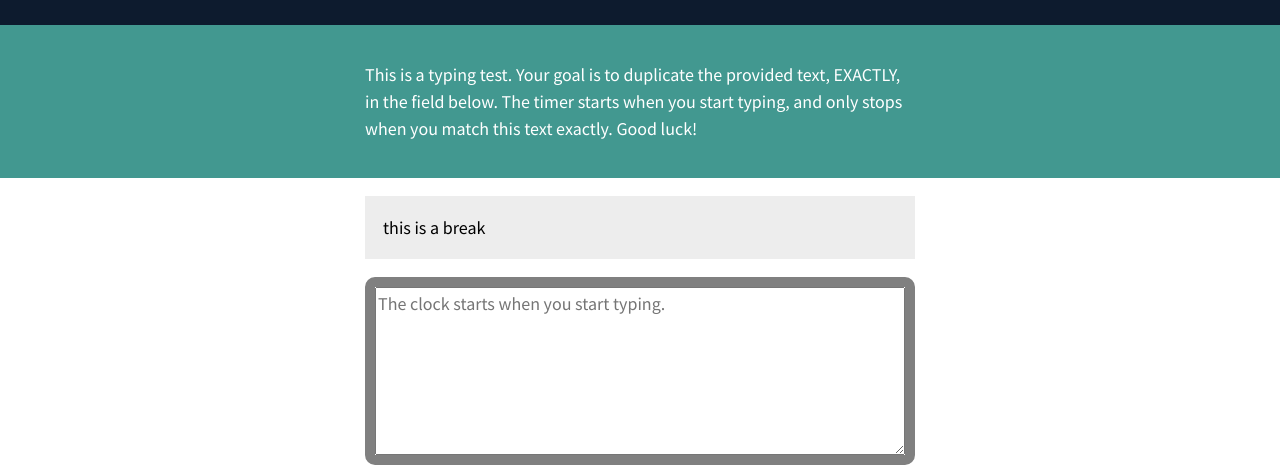
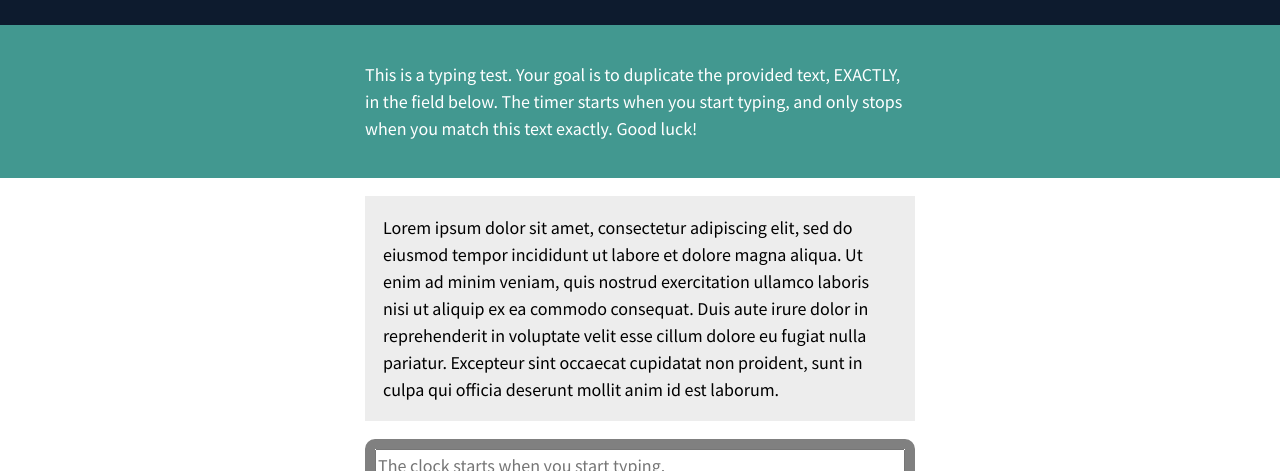
Before and after one commit to ggacusan10/SpeedTyper, a plain HTML site: page SpeedTyper/index.html in a window 1280 px wide. Shown: the part 113-584 px from the top of the page. Drawn offline with Linux system fonts and the light colour scheme.

Commit message:
modified

```diff
--- a/SpeedTyper/index.html
+++ b/SpeedTyper/index.html
@@ -20,10 +20,7 @@
         </article><!-- .intro -->
         <section class="test-area">
             <div id="origin-text">
-                <p>this
-                is
-              a
-            break</p>
+                <p>Lorem ipsum dolor sit amet, consectetur adipiscing elit, sed do eiusmod tempor incididunt ut labore et dolore magna aliqua. Ut enim ad minim veniam, quis nostrud exercitation ullamco laboris nisi ut aliquip ex ea commodo consequat. Duis aute irure dolor in reprehenderit in voluptate velit esse cillum dolore eu fugiat nulla pariatur. Excepteur sint occaecat cupidatat non proident, sunt in culpa qui officia deserunt mollit anim id est laborum.</p>
             </div><!-- #origin-text -->
 
             <div class="test-wrapper">
```
